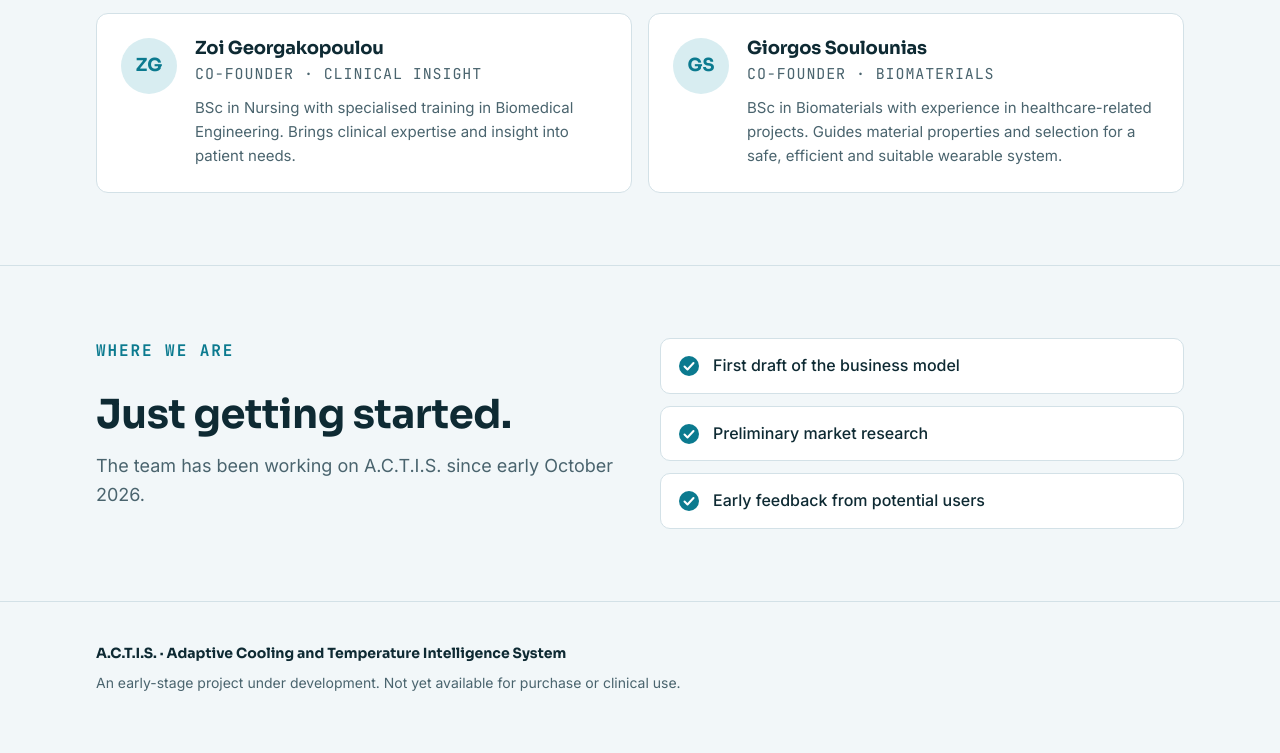
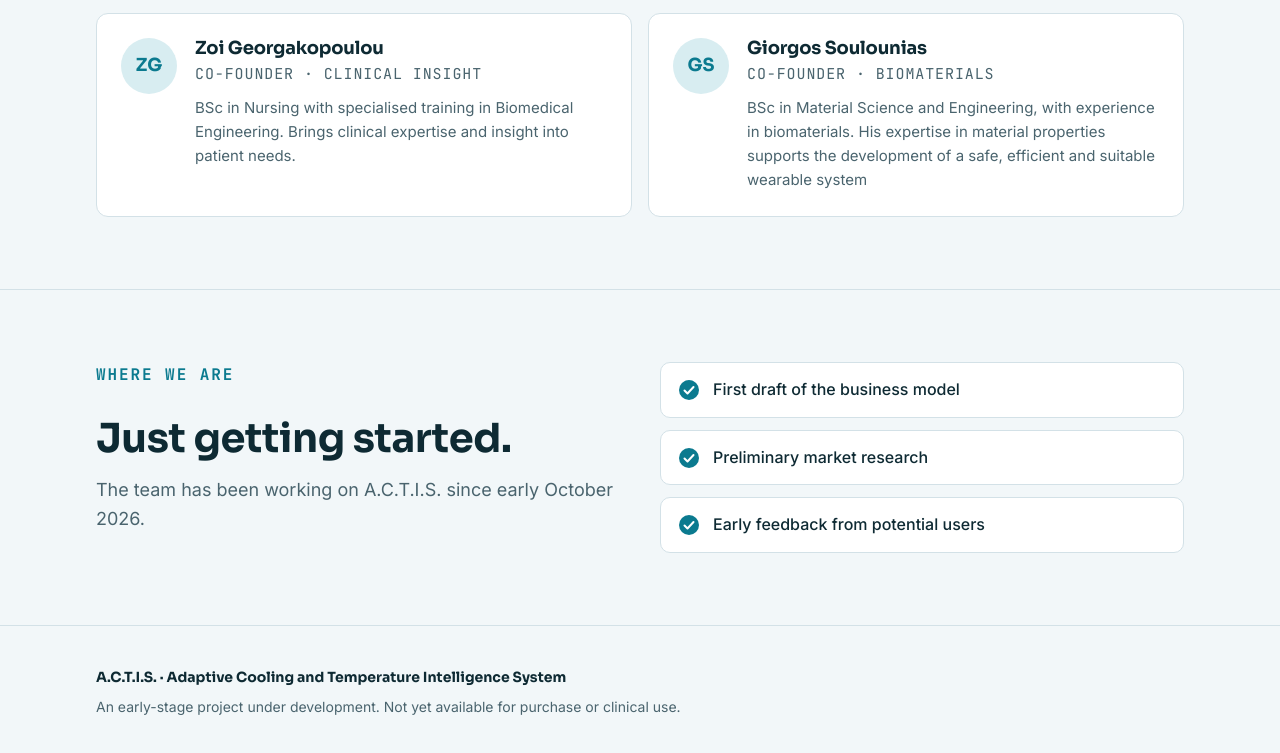
Before and after one commit to DemyPrapa/ACTIS, a plain HTML site: page index.html in a window 1280 px wide. Shown: the part 4446-5199 px from the top of the page. Drawn offline with Linux system fonts and the light colour scheme.

Commit message:
Update index.html

```diff
--- a/index.html
+++ b/index.html
@@ -495,7 +495,7 @@ footer strong { color: var(--fg); font-family: var(--font-display); }
           <div>
             <h3>Giorgos Soulounias</h3>
             <p class="role" data-el="Co-founder · Βιοϋλικά">Co-founder · Biomaterials</p>
-            <p data-el="BSc στα Βιοϋλικά με εμπειρία σε έργα που σχετίζονται με την υγεία. Υποστηρίζει την επιλογή και τις ιδιότητες των υλικών για ένα ασφαλές, αποτελεσματικό και κατάλληλο φορητό σύστημα.">BSc in Biomaterials with experience in healthcare-related projects. Guides material properties and selection for a safe, efficient and suitable wearable system.</p>
+            <p data-el="BSc στην Επιστήμη και Μηχανική Υλικών, με εμπειρία στα βιοϋλικά. Η εξειδίκευσή του στις ιδιότητες των υλικών συμβάλλει στην ανάπτυξη ενός ασφαλούς, αποδοτικού και κατάλληλου φορετού συστήματος.">BSc in Material Science and Engineering, with experience in biomaterials. His expertise in material properties supports the development of a safe, efficient and suitable wearable system</p>
           </div>
         </article>
       </div>
```
